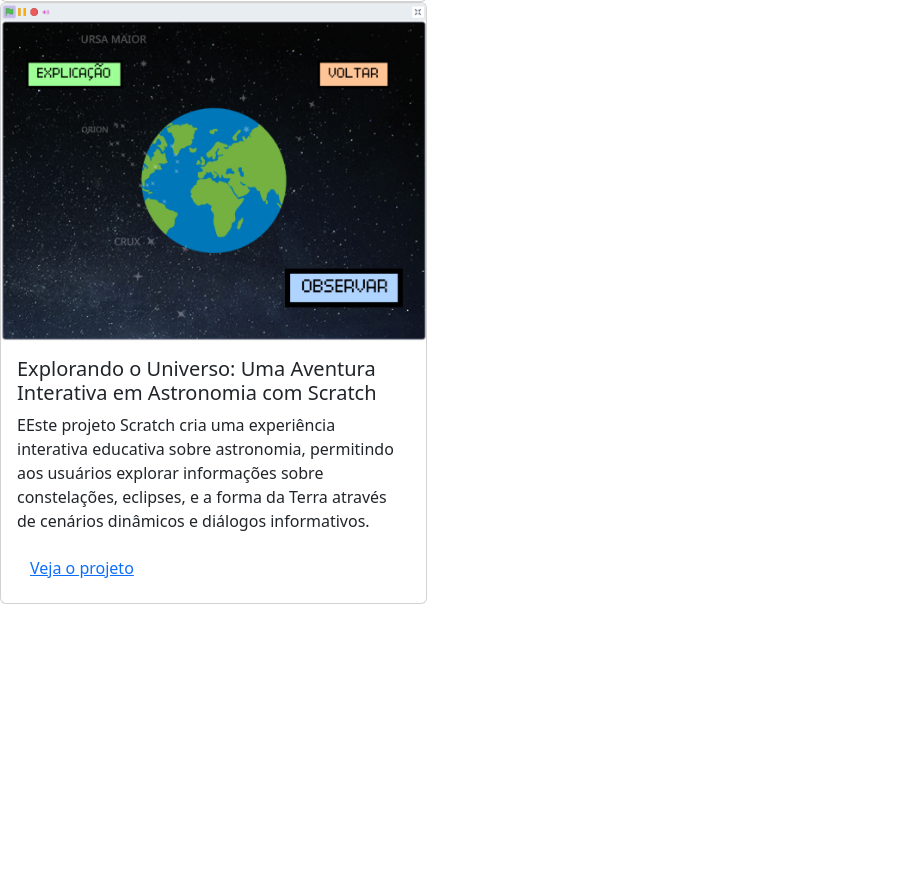
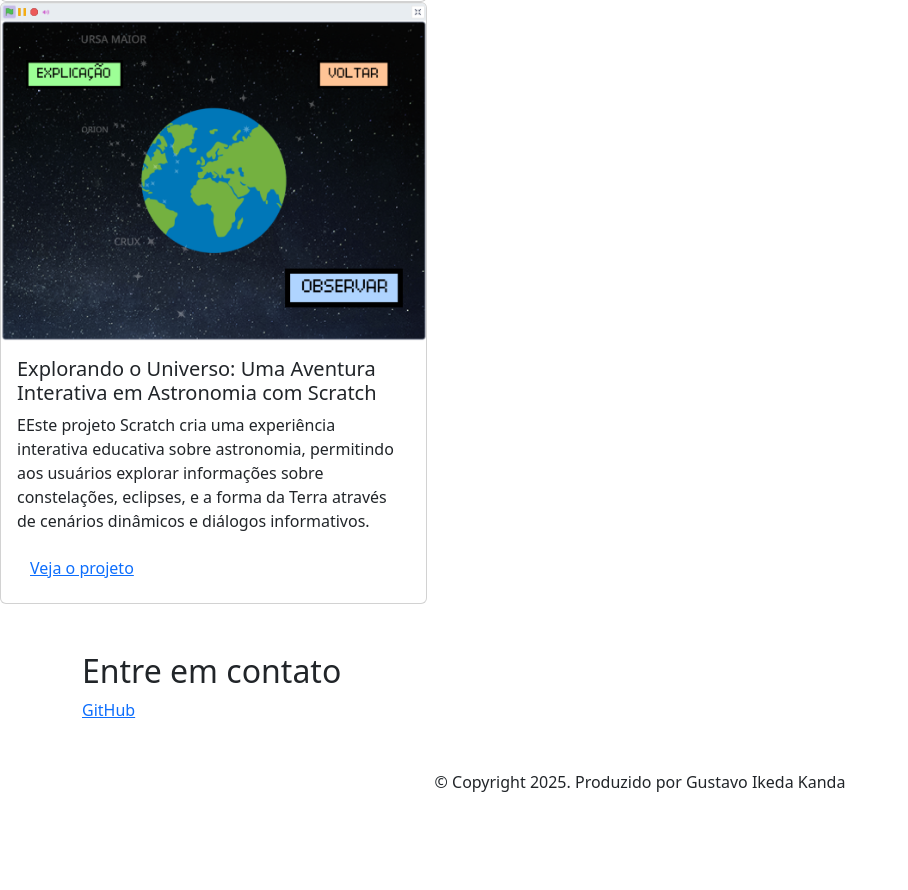
Before and after one commit to voltarogerguedes/GuKanda, a plain HTML site: page index.html in a window 1280 px wide. Shown: the part 1258-2148 px from the top of the page, without its empty margins (0-908 px from the left). Before the commit the page ends 1862 px from the top, so only its background shows below. Drawn offline with nearby package versions, Linux system fonts and the light colour scheme.

Commit message:
Update index.html

```diff
--- a/index.html
+++ b/index.html
@@ -76,8 +76,16 @@
                 </div>
             </div>
         </div>
+      </main>
 
-    </main>
+    <footer class="container py-5">
+        <h2>Entre em contato</h2>
+        <div>
+            <a href="https://github.com/voltarogerguedes">GitHub</a>
+        </div>
+        <p class="my-5 text-center">© Copyright 2025. Produzido por Gustavo Ikeda Kanda</p>
+    </footer>
+
     <script src="https://cdn.jsdelivr.net/npm/bootstrap@5.3.2/dist/js/bootstrap.bundle.min.js"></script>
 </body>
 
```
